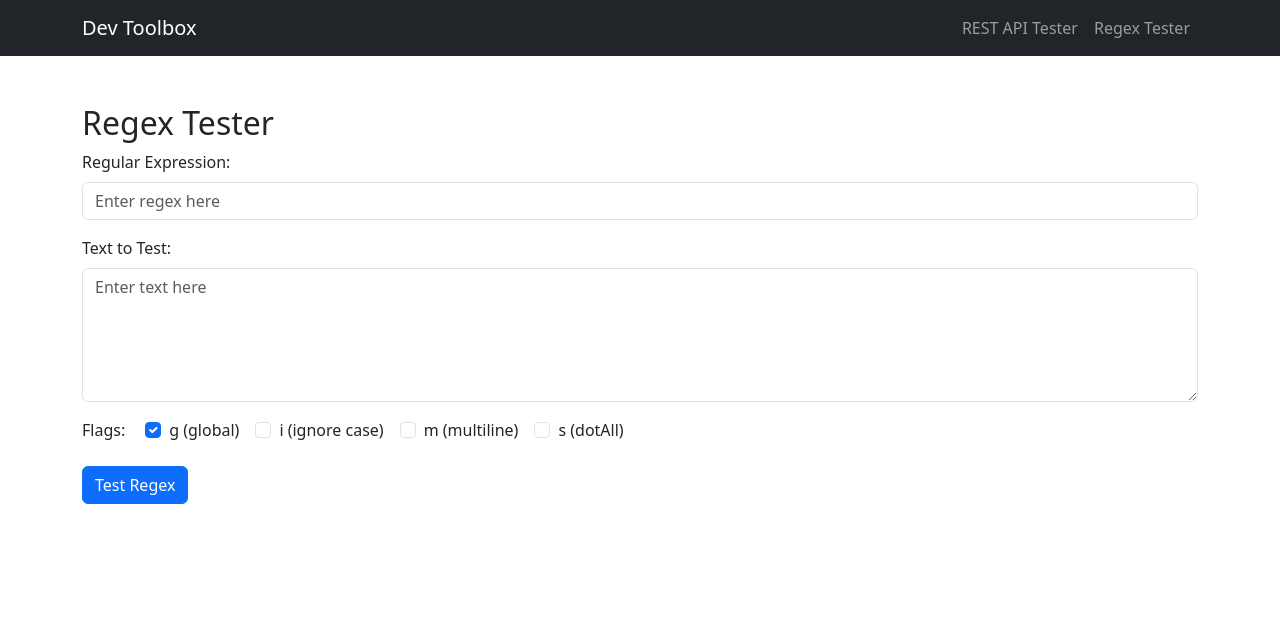
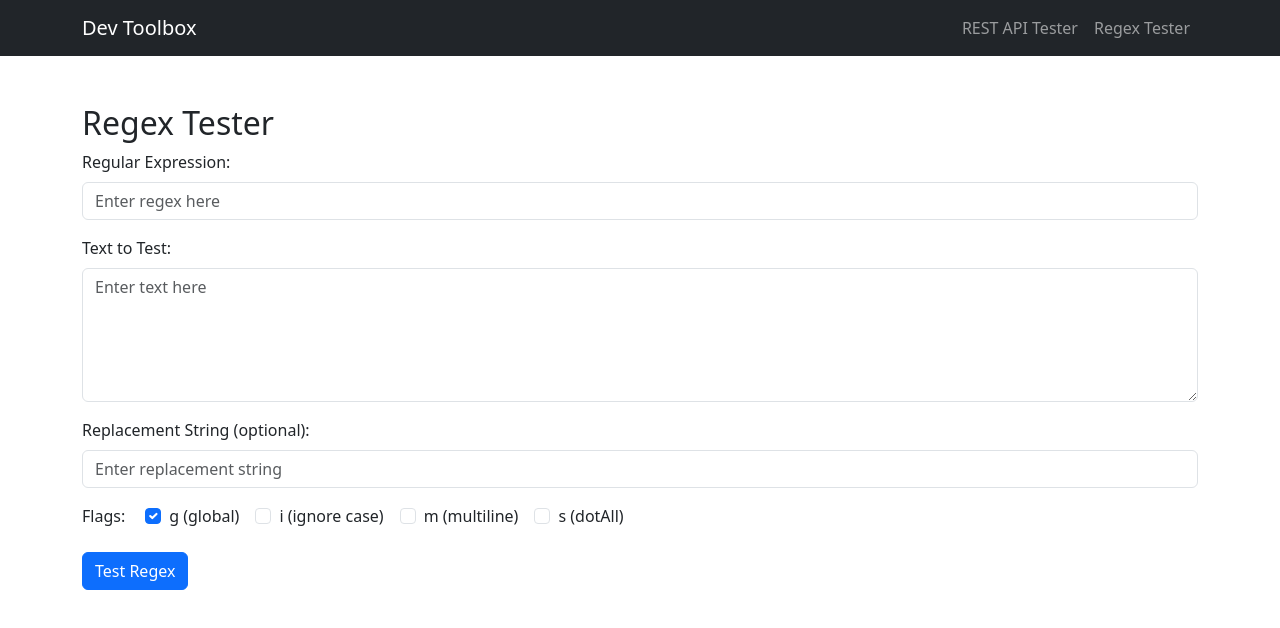
Before and after one commit to Maulik0417/DeveloperToolboxHub, a React (Create React App) app in the folder developer-toolbox/: page /regex-tester in a window 1280 px wide. Shown: the top 628 px of the page. Built offline with nearby package versions, Linux system fonts and the light colour scheme.

Commit message:
Added Replacement String Option to Rejex Tester

```diff
--- a/developer-toolbox/src/components/RejexTester.jsx
+++ b/developer-toolbox/src/components/RejexTester.jsx
@@ -6,6 +6,9 @@ const RegexTester = () => {
   const [result, setResult] = useState(null);
   const [error, setError] = useState("");
   const [flags, setFlags] = useState("g");
+  const [replacement, setReplacement] = useState("");
+const [replacedText, setReplacedText] = useState("");
+
 
 
   const toggleFlag = (flag) => {
@@ -18,11 +21,14 @@ const RegexTester = () => {
     try {
       const re = new RegExp(regex, flags);
       const matches = [...testText.matchAll(re)];
+      const replaced = testText.replace(re, replacement);
       setResult(matches);
+      setReplacedText(replaced);
       setError("");
     } catch (err) {
       setError("Invalid regular expression");
       setResult(null);
+      setReplacedText("");
     }
   };
 
@@ -50,6 +56,17 @@ const RegexTester = () => {
           placeholder="Enter text here"
         />
       </div>
+
+      <div className="mb-3">
+  <label className="form-label">Replacement String (optional):</label>
+  <input
+    type="text"
+    className="form-control"
+    value={replacement}
+    onChange={(e) => setReplacement(e.target.value)}
+    placeholder="Enter replacement string"
+  />
+</div>
 
       <div className="mb-3">
   <label style={{ marginRight:'20px'}} className="form-label">Flags:</label>
@@ -120,6 +137,12 @@ const RegexTester = () => {
     ))}
   </div>
 )}
+{replacement && replacedText && (
+  <div className="mt-3">
+    <h4>Replaced Text:</h4>
+    <pre>{replacedText}</pre>
+  </div>
+)}
     </div>
 
 
```
